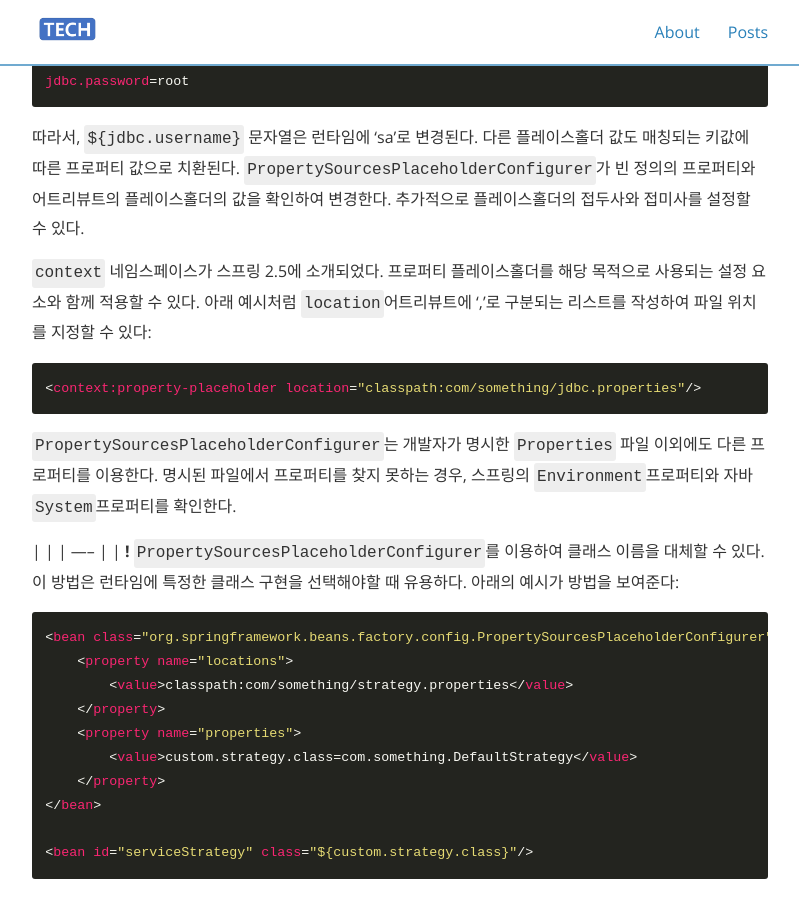
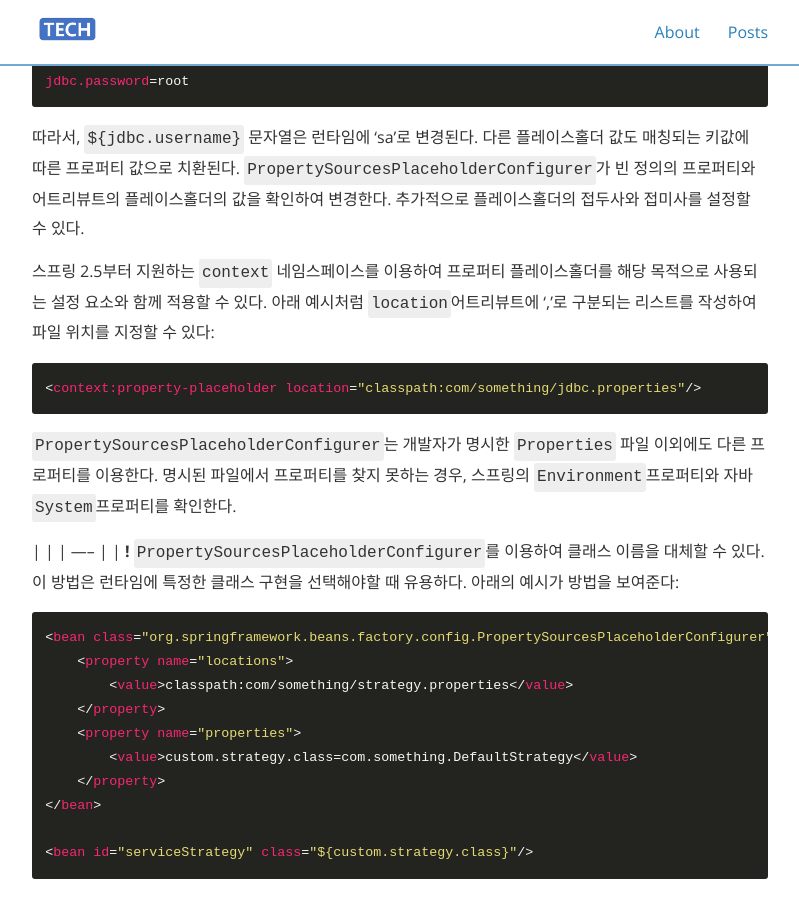
Before and after one commit to e406hsy/e406hsy.github.io, a Jekyll site: the page built from _posts/2020-05-17-Spring_Reference_Core_1_Beans.md, in a window 1280 px wide and 900 px high, scrolled down 80022 px. Shown: the whole window, without its empty margins (240-1039 px from the left). Built offline with Jekyll 4.4.1, drawn with Linux system fonts in a browser that asks for light colours; nearby versions of some CDN libraries; comment, search, counter and statistics services are not loaded.

Commit message:
Update 2020-05-17-Spring_Reference_Core_1_Beans.md
fix: fix contenst

````diff
--- a/_posts/2020-05-17-Spring_Reference_Core_1_Beans.md
+++ b/_posts/2020-05-17-Spring_Reference_Core_1_Beans.md
@@ -2252,7 +2252,7 @@ jdbc.password=root
 
 따라서, `${jdbc.username}` 문자열은 런타임에 'sa'로 변경된다. 다른 플레이스홀더 값도 매칭되는 키값에 따른 프로퍼티 값으로 치환된다. `PropertySourcesPlaceholderConfigurer`가 빈 정의의 프로퍼티와 어트리뷰트의 플레이스홀더의 값을 확인하여 변경한다. 추가적으로 플레이스홀더의 접두사와 접미사를 설정할 수 있다.
 
-`context` 네임스페이스가 스프링 2.5에 소개되었다. 프로퍼티 플레이스홀더를 해당 목적으로 사용되는 설정 요소와 함께 적용할 수 있다. 아래 예시처럼 `location`어트리뷰트에 ','로 구분되는 리스트를 작성하여 파일 위치를 지정할 수 있다:
+스프링 2.5부터 지원하는 `context` 네임스페이스를 이용하여 프로퍼티 플레이스홀더를 해당 목적으로 사용되는 설정 요소와 함께 적용할 수 있다. 아래 예시처럼 `location`어트리뷰트에 ','로 구분되는 리스트를 작성하여 파일 위치를 지정할 수 있다:
 ```xml
 <context:property-placeholder location="classpath:com/something/jdbc.properties"/>
 ```
````
